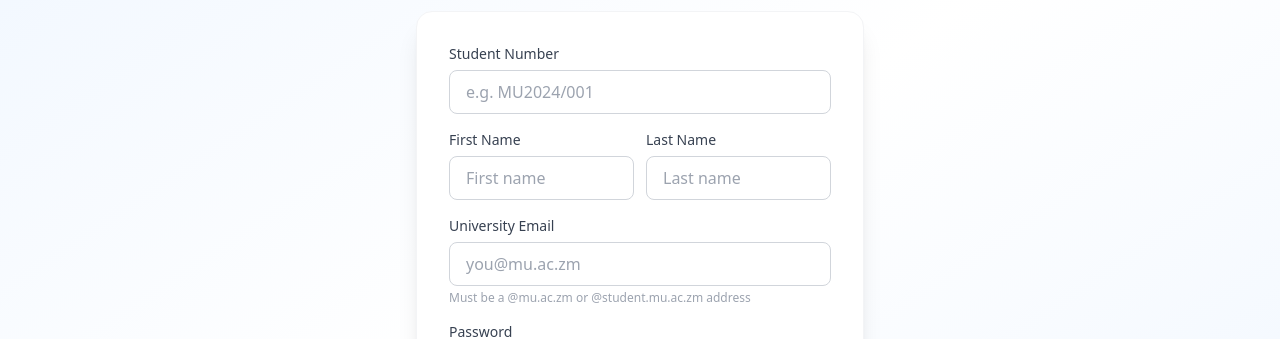
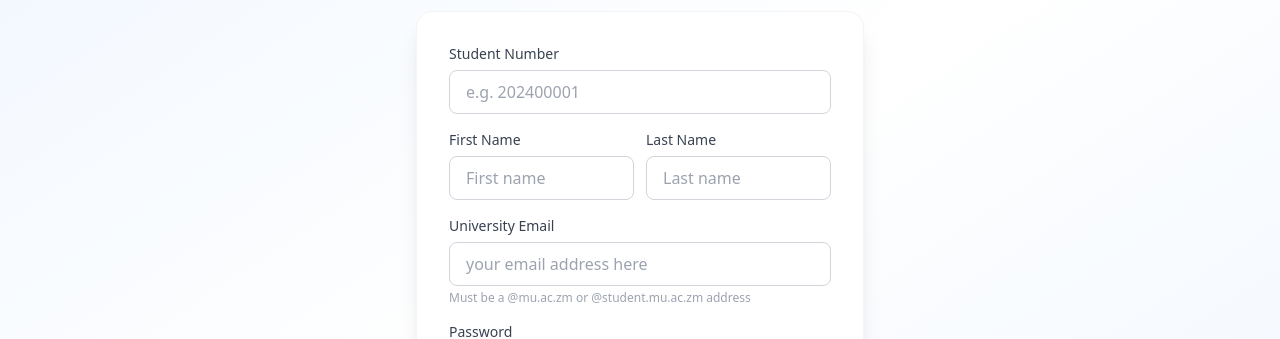
Before and after one commit to MvuyelwaNkomo/CAMPUS-NAVIGATOR, a React (Vite) app: page /register in a window 1280 px wide. Shown: the part 205-544 px from the top of the page. Built offline with nearby package versions, Linux system fonts and the light colour scheme; no server answers.

Commit message:
updated the placeholder for username field

```diff
--- a/src/pages/LoginPage.tsx
+++ b/src/pages/LoginPage.tsx
@@ -75,7 +75,7 @@ export default function LoginPage() {
                 value={studentNumber}
                 onChange={e => setStudentNumber(e.target.value)}
                 required
-                placeholder="e.g. 12345678"
+                placeholder="e.g. 202400001"
                 className="w-full h-11 px-4 rounded-lg border border-gray-300 dark:border-gray-600 bg-white dark:bg-gray-700 text-gray-900 dark:text-white placeholder-gray-400 focus:outline-none focus:ring-2 focus:ring-blue-500 focus:border-transparent"
               />
             </div>
--- a/src/pages/RegisterPage.tsx
+++ b/src/pages/RegisterPage.tsx
@@ -64,8 +64,7 @@ export default function RegisterPage() {
             <CheckCircle className="w-16 h-16 text-green-500 mx-auto mb-4" />
             <h2 className="text-2xl font-bold text-gray-900 dark:text-white mb-2">Account Created!</h2>
             <p className="text-gray-500 dark:text-gray-400 mb-6">
-              We've sent a verification link to <strong>{form.email}</strong>.
-              Please check your inbox and verify your email before logging in.
+              You have sucessfully created your account. Please head back to the login page.
             </p>
             <button
               onClick={() => navigate('/login')}
@@ -105,7 +104,7 @@ export default function RegisterPage() {
               <label className="block text-sm font-medium text-gray-700 dark:text-gray-300 mb-1.5">Student Number</label>
               <input
                 type="text" name="student_number" value={form.student_number}
-                onChange={handleChange} required placeholder="e.g. MU2024/001"
+                onChange={handleChange} required placeholder="e.g. 202400001"
                 className="w-full h-11 px-4 rounded-lg border border-gray-300 dark:border-gray-600 bg-white dark:bg-gray-700 text-gray-900 dark:text-white placeholder-gray-400 focus:outline-none focus:ring-2 focus:ring-blue-500"
               />
             </div>
@@ -135,7 +134,7 @@ export default function RegisterPage() {
               <label className="block text-sm font-medium text-gray-700 dark:text-gray-300 mb-1.5">University Email</label>
               <input
                 type="email" name="email" value={form.email}
-                onChange={handleChange} required placeholder="you@mu.ac.zm"
+                onChange={handleChange} required placeholder="your email address here"
                 className="w-full h-11 px-4 rounded-lg border border-gray-300 dark:border-gray-600 bg-white dark:bg-gray-700 text-gray-900 dark:text-white placeholder-gray-400 focus:outline-none focus:ring-2 focus:ring-blue-500"
               />
               <p className="mt-1 text-xs text-gray-400">Must be a @mu.ac.zm or @student.mu.ac.zm address</p>
```
